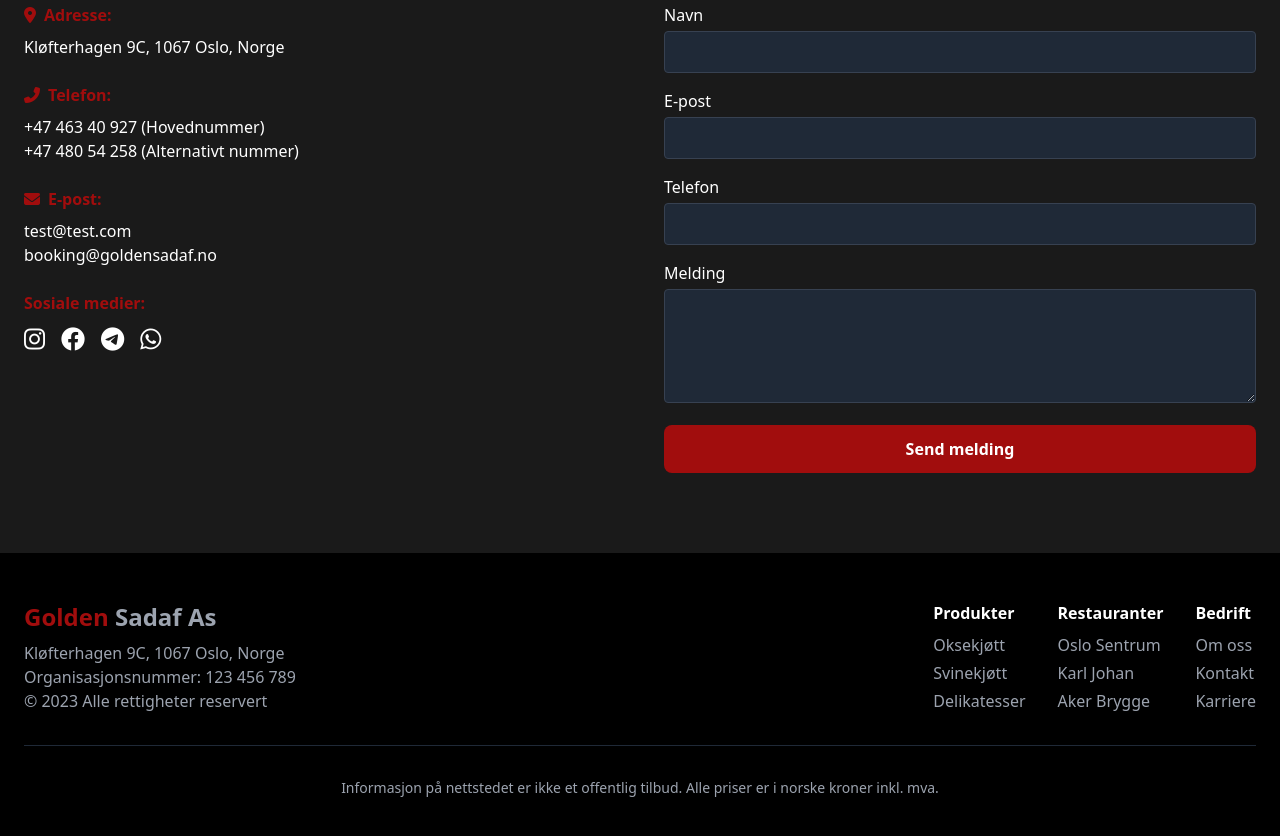
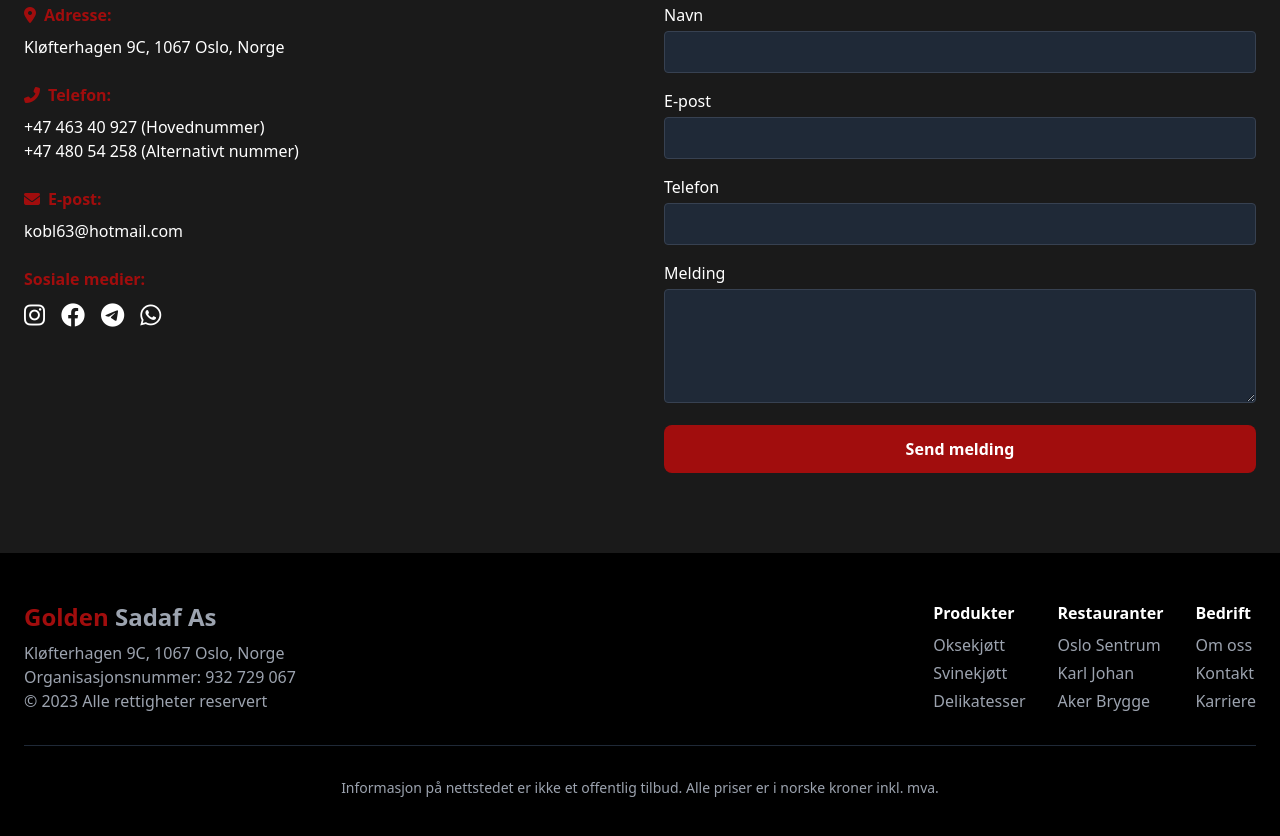
Before and after one commit to nitra05/GoldenSadafAs, a website: page index.html in a window 1280 px wide. Shown: the part 3541-4377 px from the top of the page. Drawn offline with nearby package versions, Linux system fonts and the light colour scheme.

Commit message:
changed info

```diff
--- a/index.html
+++ b/index.html
@@ -5,7 +5,7 @@
     <meta name="viewport" content="width=device-width, initial-scale=1.0">
     <meta name="description" content="Premium kjøttprodukter og eksklusive restauranter. Naturlig, økologisk kjøtt av høyeste kvalitet.">
     <meta name="keywords" content="kjøtt, biff, restauranter, oslo, mat">
-    <title>Golden Sadaf As | Premium Kjøttprodukter</title>
+    <title>Golden Sadaf As | import og export</title>
     <script src="https://cdn.tailwindcss.com"></script>
     <link rel="stylesheet" href="https://cdnjs.cloudflare.com/ajax/libs/font-awesome/6.4.0/css/all.min.css">
     <script>
@@ -264,8 +264,7 @@
                         </div>
                         <div>
                             <h4 class="font-bold text-primary mb-2"><i class="fas fa-envelope mr-2"></i>E-post:</h4>
-                            <p>test@test.com</p>
-                            <p>booking@goldensadaf.no</p>
+                            <p>kobl63@hotmail.com</p>
                         </div>
                         <div>
                             <h4 class="font-bold text-primary mb-2">Sosiale medier:</h4>
@@ -316,7 +315,7 @@
                         <span class="text-primary">Golden</span> Sadaf As
                     </div>
                     <p>Kløfterhagen 9C, 1067 Oslo, Norge</p>
-                    <p>Organisasjonsnummer: 123 456 789</p>
+                    <p>Organisasjonsnummer: 932 729 067</p>
                     <p>© 2023 Alle rettigheter reservert</p>
                 </div>
                 <div class="flex flex-col md:flex-row md:space-x-8 space-y-4 md:space-y-0 text-center md:text-left">
```
